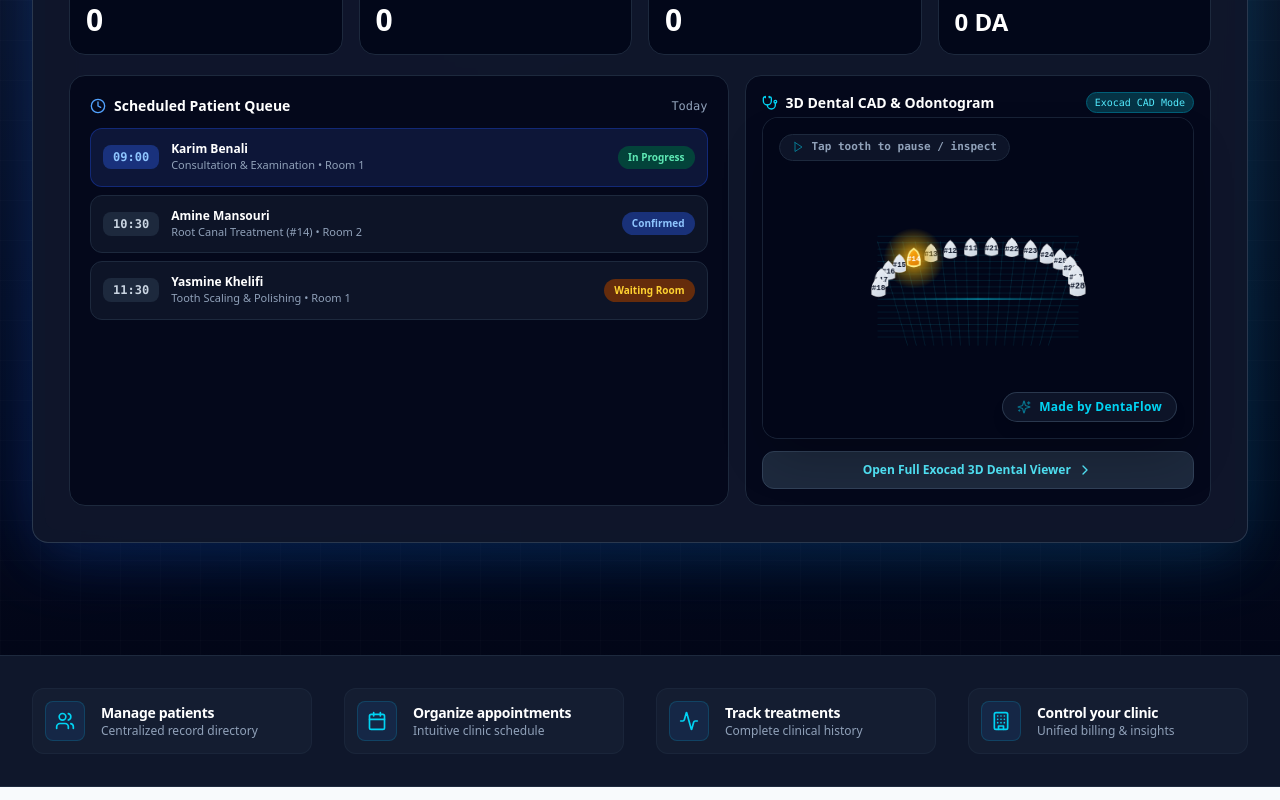
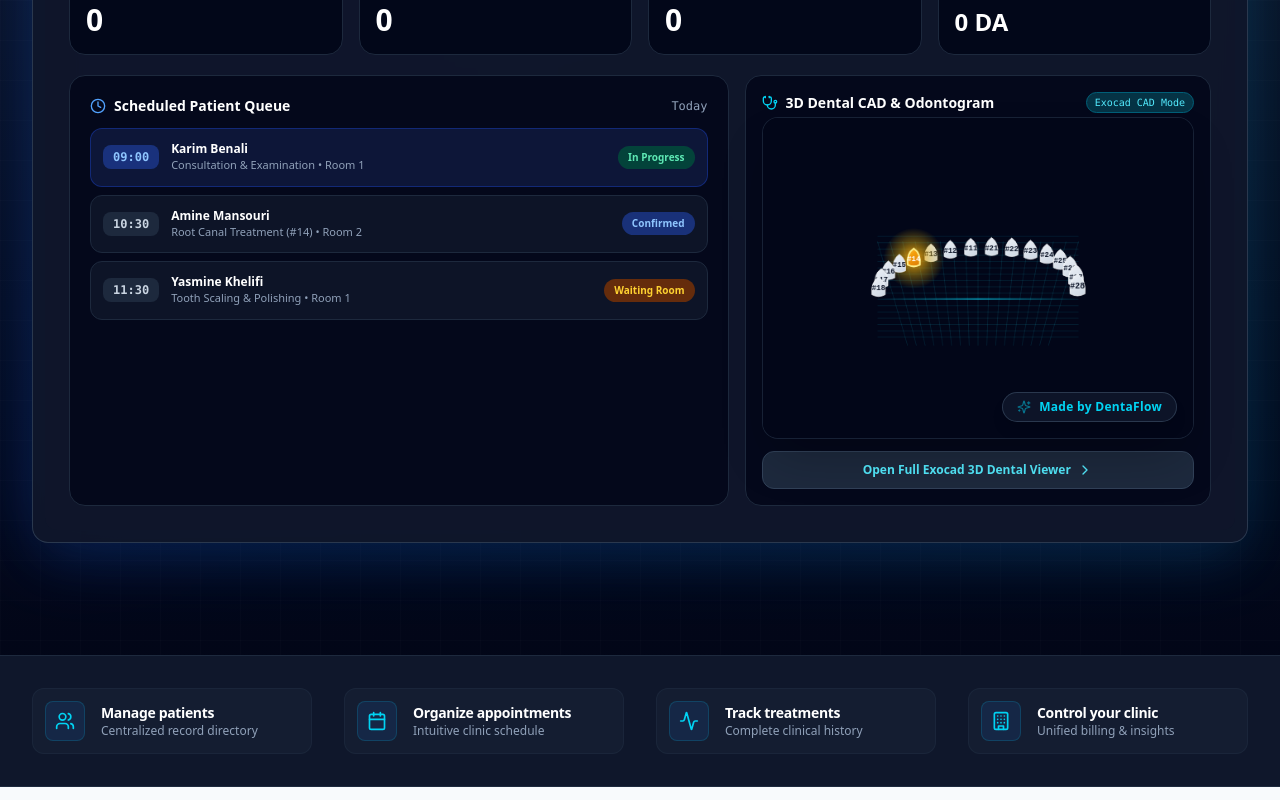
Before and after one commit to youcefnassim/Dentaflowdz, a Next.js app: page / in a window 1280 px wide. Shown: the part 1160-1960 px from the top of the page. Built offline with nearby package versions, Linux system fonts and the light colour scheme.

Commit message:
Remove top-left status indicator from 3D Dental model canvas

```diff
--- a/src/components/Exocad3DViewer.tsx
+++ b/src/components/Exocad3DViewer.tsx
@@ -245,21 +245,6 @@ export default function Exocad3DViewer({
           className="w-full h-full object-contain"
         />
 
-        {/* Status Indicator (Top-Left) */}
-        <div className="absolute top-4 left-4 inline-flex items-center gap-2 px-3 py-1 rounded-full bg-slate-900/90 border border-slate-800 text-[11px] font-mono font-bold text-slate-300 backdrop-blur-md pointer-events-none">
-          {isPaused ? (
-            <>
-              <Pause className="w-3 h-3 text-amber-400" />
-              <span className="text-amber-400">3D Model Paused (Tooth #{activeTooth})</span>
-            </>
-          ) : (
-            <>
-              <Play className="w-3 h-3 text-cyan-400 animate-pulse" />
-              <span className="text-slate-400">Tap tooth to pause / inspect</span>
-            </>
-          )}
-        </div>
-
         {/* Made by DentaFlow Watermark Badge (Bottom-Right) */}
         <div className="absolute bottom-4 right-4 inline-flex items-center gap-2 px-3.5 py-1.5 rounded-full bg-slate-900/90 border border-slate-700/80 text-cyan-400 text-xs font-bold shadow-lg backdrop-blur-md pointer-events-none">
           <Sparkles className="w-3.5 h-3.5 text-cyan-400 animate-pulse" />
```
